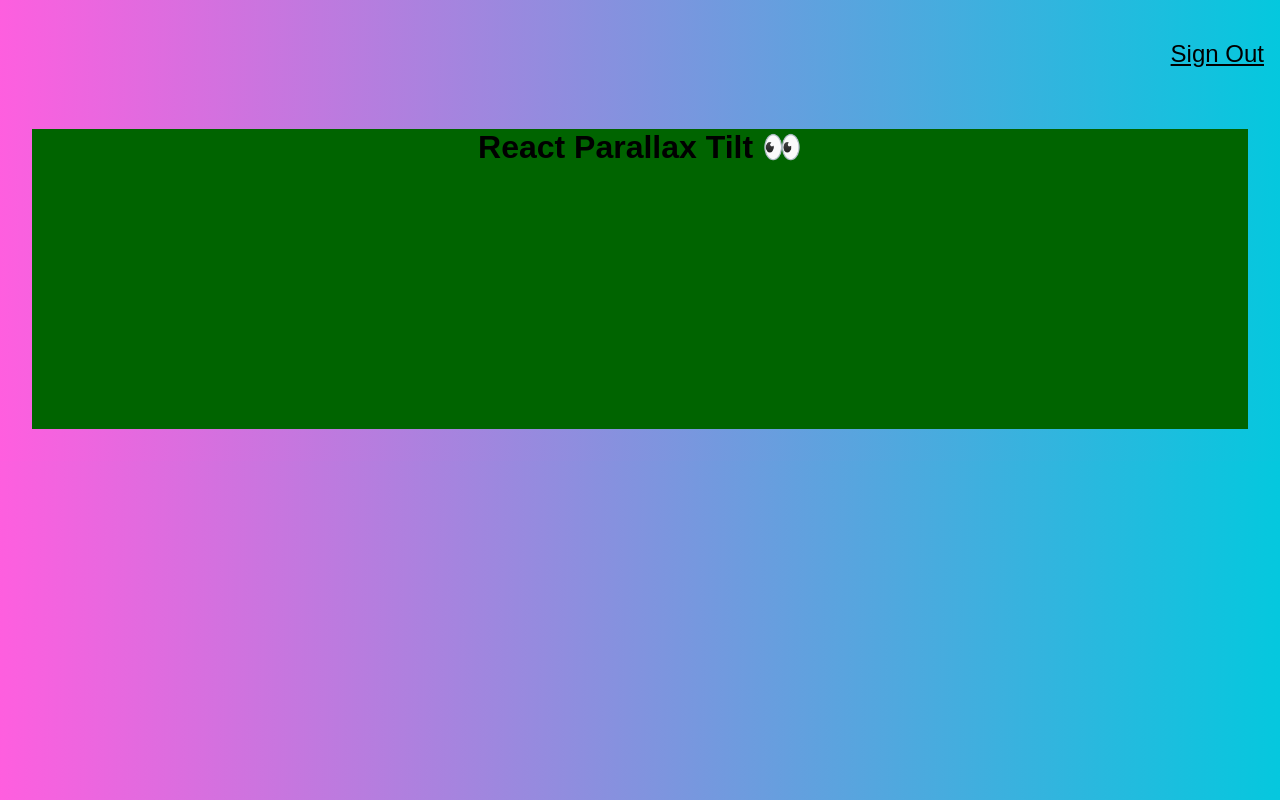
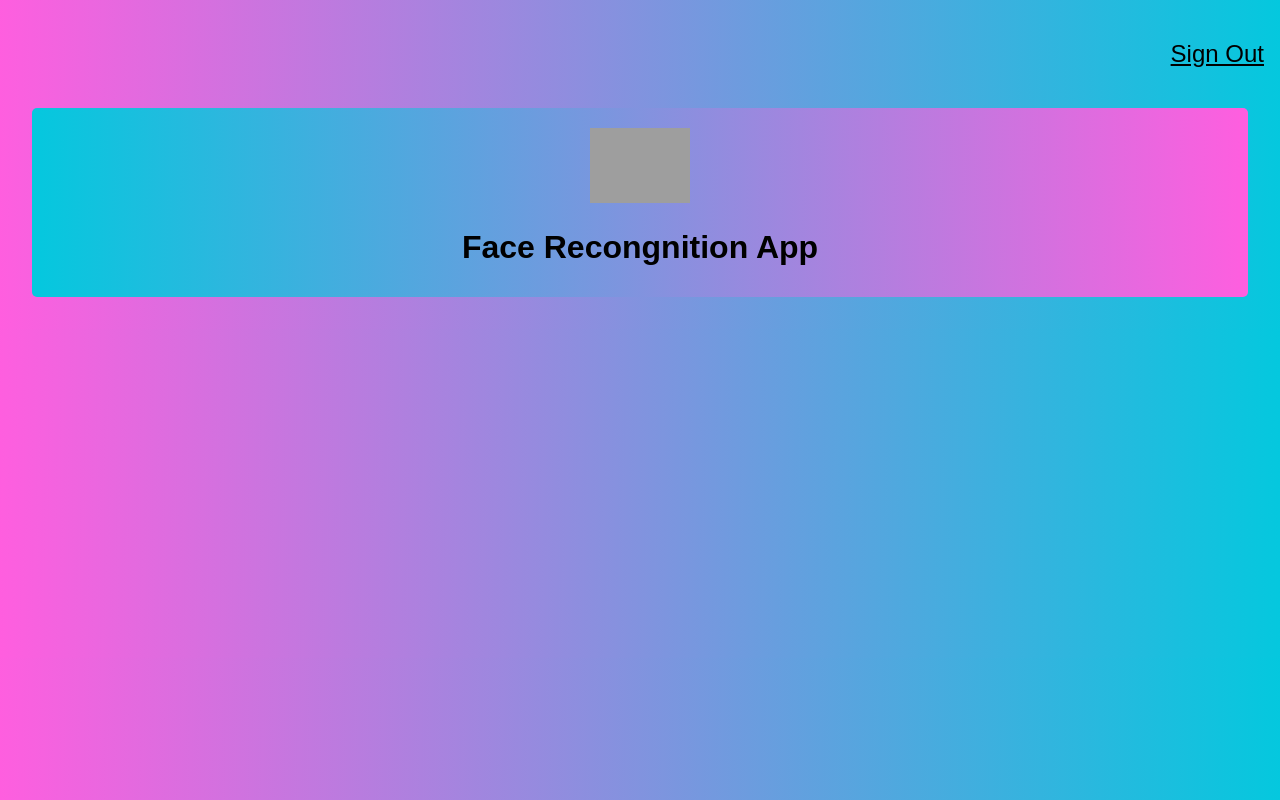
Before and after one commit to RaeganTysh/facerecognitionbrain, a React (Create React App) app: page / in a window 1280 px wide. Built offline with nearby package versions, Linux system fonts and the light colour scheme; grey boxes are pictures that could not be loaded.

Commit message:
logo component

```diff
--- a/src/App.js
+++ b/src/App.js
@@ -10,8 +10,8 @@ class App extends Component {
       <div className="App">
         <Navigation/>
         <Logo />
-        {/*
-          <ImageLinkForm />
+        {/*<ImageLinkForm />
+
           <FacRecongnition />*/}
 
     </div>
--- /dev/null
+++ b/src/components/logo/logo.css
@@ -0,0 +1,12 @@
+.tilt {
+
+    padding-top: 20px;
+    padding-bottom: 10px;
+    height: '100px';
+    border-color: rgb(63, 64, 65);
+    border-radius: 5px;
+    background: linear-gradient(89deg, #04C8DE 0%, #FF5EDF 100%); /*w3c*/
+
+}
+
+/*89deg, #FF5EDF 0%, #04C8DE 100%*/
--- a/src/components/logo/logo.js
+++ b/src/components/logo/logo.js
@@ -1,15 +1,17 @@
 import React from 'react';
 //import ReactDOM from 'react-dom';
 import Tilt from 'react-parallax-tilt';
+import './logo.css';
 
 //simple copmonent with no state so just need a simple function
 
 const Logo = () => {
     return (
         <div className='ma4 mt0'>
-            <Tilt>
-            <div style={{ height: '300px', backgroundColor: 'darkgreen' }}>
-                <h1>React Parallax Tilt 👀</h1>
+            <Tilt className="parallax-effect" perspective={500}>
+            <div class= "tilt">
+            <a href="https://www.freeiconspng.com/img/2549" title="Image from freeiconspng.com"><img src="https://www.freeiconspng.com/uploads/brain-png-31.png" width="100" alt="brain png" /></a>
+                <h1> Face Recongnition App </h1>
             </div>
             </Tilt>
 
@@ -17,3 +19,8 @@ const Logo = () => {
     );
 }
 export default Logo;
+
+//backgroundColor: '##0066ff'
+//👽 👽
+
+//style={{ height: '100px'}}
```
Also changed, not shown: 1 other file (tests, documents, lock files or other folders).
